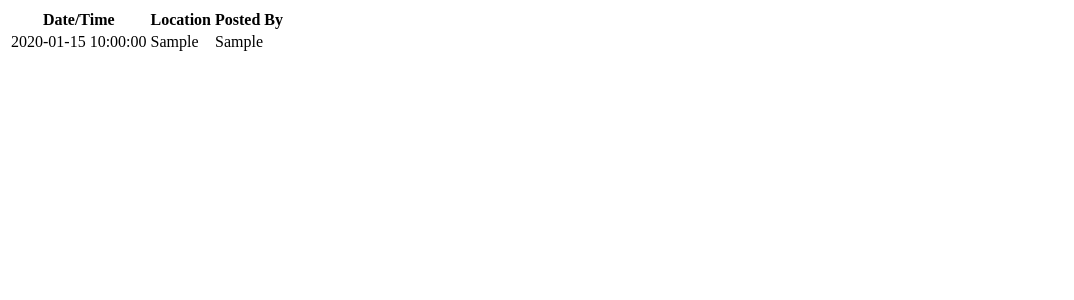
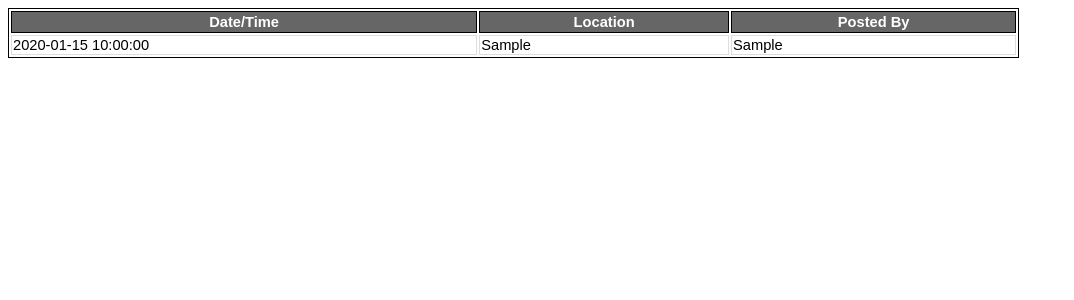
Before and after one commit to susanzc/ShareThePaws, a PHP site: page /dogmeetups.php in a window 1280 px wide. Shown: the top 300 px of the page, without its empty margins (0-1074 px from the left). Run offline with PHP 8.4, Linux system fonts and the light colour scheme; tables that the repository leaves empty hold one stand-in row (values such as "Sample post").

Commit message:
add some styling

```diff
--- a/dogmeetups.php
+++ b/dogmeetups.php
@@ -1,3 +1,28 @@
+<html>
+<style>
+    table {
+        width: 80%;
+        border: 1px solid black;
+    }
+
+    th {
+        font-family: Arial, Helvetica, sans-serif;
+        font-size: 11pt;
+        background: #666;
+        color: #FFF;
+        padding: 2px 6px;
+        border-collapse: separate;
+        border: 1px solid #000;
+    }
+
+    td {
+        font-family: Arial, Helvetica, sans-serif;
+        font-size: 11pt;
+        border: 1px solid #DDD;
+        color: black;
+    }
+</style>
+</html>
 <?php
 include 'connect.php';
 $conn = OpenCon();
```
Also changed, not shown: viewposts.php (+26 -0 lines), viewrequests.php (+25 -0 lines).
